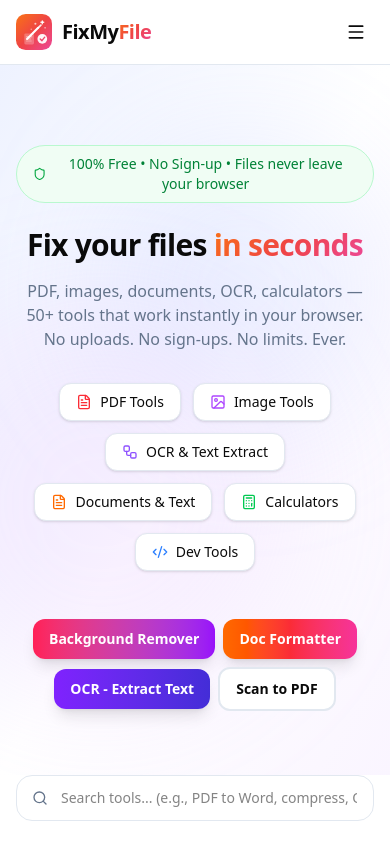
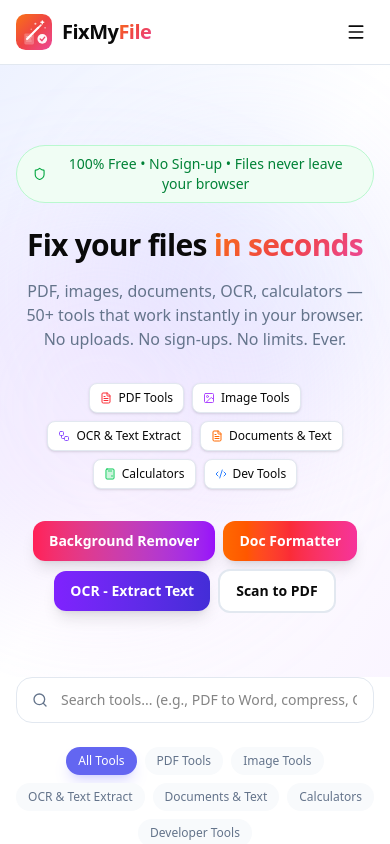
Before and after one commit to abinas94/fixmyfile, a Next.js app: page / in a window 390 px wide. Shown: the top 844 px of the page. Built offline with nearby package versions, Linux system fonts and the light colour scheme.

Commit message:
Mobile fix: category filters wrap (no hidden scroll), smaller pills on mobile, all icons visible

```diff
--- a/src/app/page.tsx
+++ b/src/app/page.tsx
@@ -50,30 +50,30 @@
             </p>
 
             {/* Category highlights - clickable, scroll to tools section */}
-            <div className="flex flex-wrap items-center justify-center gap-3 mb-12">
-              <button onClick={() => { setActiveCategory("pdf"); document.getElementById("tools-grid")?.scrollIntoView({ behavior: "smooth" }); }} className="flex items-center gap-2 px-4 py-2 rounded-xl bg-[var(--card)] border border-[var(--border)] shadow-sm hover:border-[var(--primary)] hover:scale-105 transition-all cursor-pointer">
-                <FileText className="w-4 h-4 text-red-500" />
-                <span className="text-sm font-medium">PDF Tools</span>
+            <div className="flex flex-wrap items-center justify-center gap-2 sm:gap-3 mb-8 sm:mb-12">
+              <button onClick={() => { setActiveCategory("pdf"); document.getElementById("tools-grid")?.scrollIntoView({ behavior: "smooth" }); }} className="flex items-center gap-1.5 sm:gap-2 px-2.5 sm:px-4 py-1.5 sm:py-2 rounded-lg sm:rounded-xl bg-[var(--card)] border border-[var(--border)] shadow-sm hover:border-[var(--primary)] hover:scale-105 transition-all cursor-pointer">
+                <FileText className="w-3 h-3 sm:w-4 sm:h-4 text-red-500" />
+                <span className="text-xs sm:text-sm font-medium">PDF Tools</span>
               </button>
-              <button onClick={() => { setActiveCategory("image"); document.getElementById("tools-grid")?.scrollIntoView({ behavior: "smooth" }); }} className="flex items-center gap-2 px-4 py-2 rounded-xl bg-[var(--card)] border border-[var(--border)] shadow-sm hover:border-[var(--primary)] hover:scale-105 transition-all cursor-pointer">
-                <ImageIcon className="w-4 h-4 text-purple-500" />
-                <span className="text-sm font-medium">Image Tools</span>
+              <button onClick={() => { setActiveCategory("image"); document.getElementById("tools-grid")?.scrollIntoView({ behavior: "smooth" }); }} className="flex items-center gap-1.5 sm:gap-2 px-2.5 sm:px-4 py-1.5 sm:py-2 rounded-lg sm:rounded-xl bg-[var(--card)] border border-[var(--border)] shadow-sm hover:border-[var(--primary)] hover:scale-105 transition-all cursor-pointer">
+                <ImageIcon className="w-3 h-3 sm:w-4 sm:h-4 text-purple-500" />
+                <span className="text-xs sm:text-sm font-medium">Image Tools</span>
               </button>
-              <button onClick={() => { setActiveCategory("ocr"); document.getElementById("tools-grid")?.scrollIntoView({ behavior: "smooth" }); }} className="flex items-center gap-2 px-4 py-2 rounded-xl bg-[var(--card)] border border-[var(--border)] shadow-sm hover:border-[var(--primary)] hover:scale-105 transition-all cursor-pointer">
-                <Workflow className="w-4 h-4 text-violet-500" />
-                <span className="text-sm font-medium">OCR & Text Extract</span>
+              <button onClick={() => { setActiveCategory("ocr"); document.getElementById("tools-grid")?.scrollIntoView({ behavior: "smooth" }); }} className="flex items-center gap-1.5 sm:gap-2 px-2.5 sm:px-4 py-1.5 sm:py-2 rounded-lg sm:rounded-xl bg-[var(--card)] border border-[var(--border)] shadow-sm hover:border-[var(--primary)] hover:scale-105 transition-all cursor-pointer">
+                <Workflow className="w-3 h-3 sm:w-4 sm:h-4 text-violet-500" />
+                <span className="text-xs sm:text-sm font-medium">OCR & Text Extract</span>
               </button>
-              <button onClick={() => { setActiveCategory("documents"); document.getElementById("tools-grid")?.scrollIntoView({ behavior: "smooth" }); }} className="flex items-center gap-2 px-4 py-2 rounded-xl bg-[var(--card)] border border-[var(--border)] shadow-sm hover:border-[var(--primary)] hover:scale-105 transition-all cursor-pointer">
-                <FileText className="w-4 h-4 text-orange-500" />
-                <span className="text-sm font-medium">Documents & Text</span>
+              <button onClick={() => { setActiveCategory("documents"); document.getElementById("tools-grid")?.scrollIntoView({ behavior: "smooth" }); }} className="flex items-center gap-1.5 sm:gap-2 px-2.5 sm:px-4 py-1.5 sm:py-2 rounded-lg sm:rounded-xl bg-[var(--card)] border border-[var(--border)] shadow-sm hover:border-[var(--primary)] hover:scale-105 transition-all cursor-pointer">
+                <FileText className="w-3 h-3 sm:w-4 sm:h-4 text-orange-500" />
+                <span className="text-xs sm:text-sm font-medium">Documents & Text</span>
               </button>
-              <button onClick={() => { setActiveCategory("calculators"); document.getElementById("tools-grid")?.scrollIntoView({ behavior: "smooth" }); }} className="flex items-center gap-2 px-4 py-2 rounded-xl bg-[var(--card)] border border-[var(--border)] shadow-sm hover:border-[var(--primary)] hover:scale-105 transition-all cursor-pointer">
-                <Calculator className="w-4 h-4 text-green-500" />
-                <span className="text-sm font-medium">Calculators</span>
+              <button onClick={() => { setActiveCategory("calculators"); document.getElementById("tools-grid")?.scrollIntoView({ behavior: "smooth" }); }} className="flex items-center gap-1.5 sm:gap-2 px-2.5 sm:px-4 py-1.5 sm:py-2 rounded-lg sm:rounded-xl bg-[var(--card)] border border-[var(--border)] shadow-sm hover:border-[var(--primary)] hover:scale-105 transition-all cursor-pointer">
+                <Calculator className="w-3 h-3 sm:w-4 sm:h-4 text-green-500" />
+                <span className="text-xs sm:text-sm font-medium">Calculators</span>
               </button>
-              <button onClick={() => { setActiveCategory("dev-tools"); document.getElementById("tools-grid")?.scrollIntoView({ behavior: "smooth" }); }} className="flex items-center gap-2 px-4 py-2 rounded-xl bg-[var(--card)] border border-[var(--border)] shadow-sm hover:border-[var(--primary)] hover:scale-105 transition-all cursor-pointer">
-                <Code2 className="w-4 h-4 text-blue-500" />
-                <span className="text-sm font-medium">Dev Tools</span>
+              <button onClick={() => { setActiveCategory("dev-tools"); document.getElementById("tools-grid")?.scrollIntoView({ behavior: "smooth" }); }} className="flex items-center gap-1.5 sm:gap-2 px-2.5 sm:px-4 py-1.5 sm:py-2 rounded-lg sm:rounded-xl bg-[var(--card)] border border-[var(--border)] shadow-sm hover:border-[var(--primary)] hover:scale-105 transition-all cursor-pointer">
+                <Code2 className="w-3 h-3 sm:w-4 sm:h-4 text-blue-500" />
+                <span className="text-xs sm:text-sm font-medium">Dev Tools</span>
               </button>
             </div>
 
@@ -129,12 +129,12 @@
         </div>
 
         {/* Category Filter */}
-        <div className="flex items-center justify-center gap-2 mb-8 overflow-x-auto pb-2 scrollbar-hide">
+        <div className="flex flex-wrap items-center justify-center gap-2 mb-6">
           {categories.map((cat) => (
             <button
               key={cat.id}
               onClick={() => setActiveCategory(cat.id)}
-              className={`px-4 py-2 rounded-xl text-sm font-medium whitespace-nowrap transition-all ${
+              className={`px-3 py-1.5 sm:px-4 sm:py-2 rounded-full text-xs sm:text-sm font-medium transition-all ${
                 activeCategory === cat.id
                   ? "bg-[var(--primary)] text-white shadow-lg shadow-indigo-500/20"
                   : "bg-[var(--muted)] text-[var(--muted-foreground)] hover:bg-[var(--accent)]"
```
